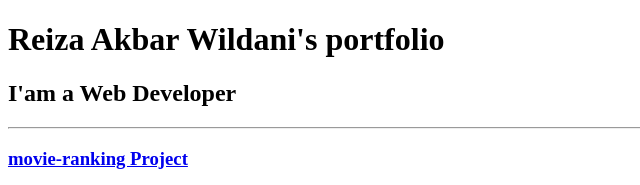
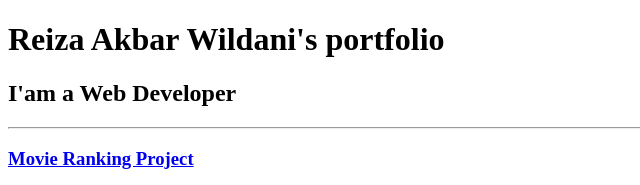
Before and after one commit to reizaakbar/html-portfolio, a plain HTML site: page index.html in a window 1280 px wide. Shown: the top 185 px of the page, 0-640 px from the left. Drawn offline with Linux system fonts and the light colour scheme.

Commit message:
Update index.html

```diff
--- a/index.html
+++ b/index.html
@@ -4,13 +4,13 @@
     <meta charset="UTF-8" />
     <meta http-equiv="X-UA-Compatible" content="IE=edge" />
     <meta name="viewport" content="width=device-width, initial-scale=1.0" />
-    <title>Document</title>
+    <title>Reiza First Web</title>
   </head>
   <body>
     <h1>Reiza Akbar Wildani's portfolio</h1>
     <h2>I'am a Web Developer</h2>
     <hr />
-    <h3><a href="./public/movie-ranking.html">movie-ranking Project</a></h3>
+    <h3><a href="./public/movie-ranking.html">Movie Ranking Project</a></h3>
     <img
       src="./assets/images/movie-ranking.png"
       height="200"
@@ -20,8 +20,8 @@
     <img src="./assets/images/birthday-invite.png" height="200" alt="cake" />
     <hr />
     <h4>
-      <a href="./public/about.html">About Me </a
-      ><a href="./public/contact.html">Contact Me</a>
+      <a href="./public/about.html">About Me </a>
+      <a href="./public/contact.html">Contact Me</a>
     </h4>
   </body>
 </html>
```
